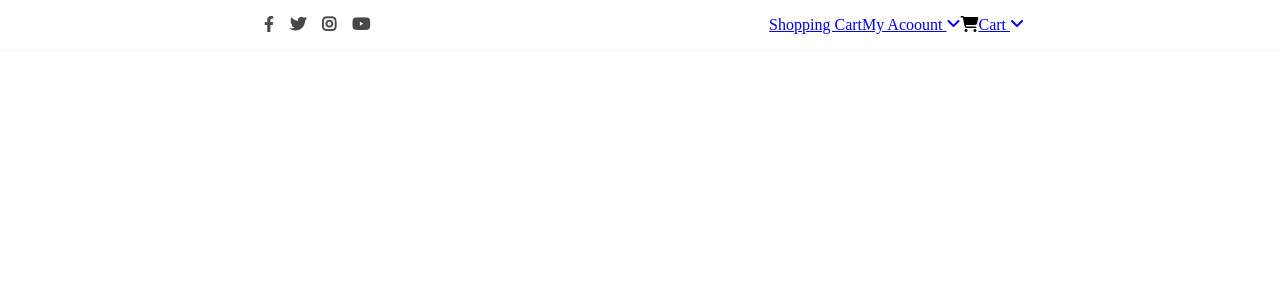
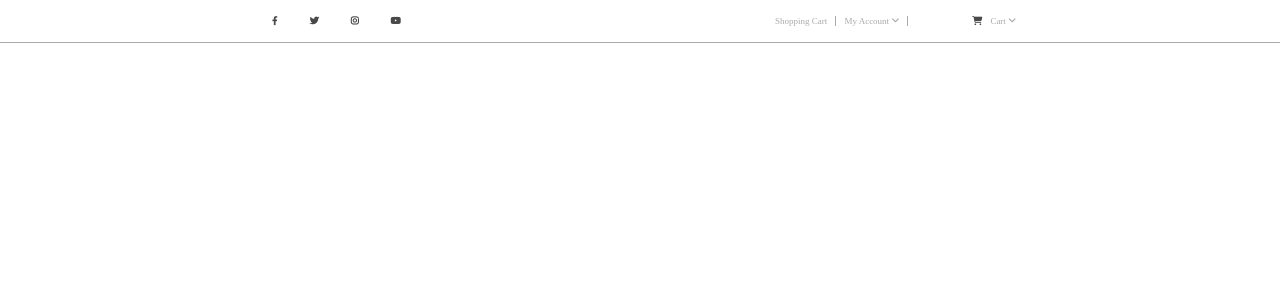
Before and after one commit to Pietro907/proj-html-vuejs, a Vue app: page / in a window 1280 px wide. Shown: the top 300 px of the page. Built offline with nearby package versions, Linux system fonts and the light colour scheme.

Commit message:
add color fix padding Header top

```diff
--- a/src/components/HeaderTop.vue
+++ b/src/components/HeaderTop.vue
@@ -30,7 +30,7 @@ export default {
                 <div class="card menu_shopping">
 
                     <a href="#">Shopping Cart</a>
-                    <a href="#">My Acoount <i class="fa-solid fa-angle-down"></i></a>
+                    <a class="border_account" href="#">My Account <i class="fa-solid fa-angle-down"></i></a>
 
                 </div>
 
@@ -51,7 +51,8 @@ export default {
 <style scoped>
 .container{
     padding: 1rem 0;
-    border-bottom: 1px solid var(--bg-white-smoke);
+    border-bottom: 1px solid var(--bg-gray-light);
+    font-size: xx-small;
 }
 .r_60 {
     width: 60%;
@@ -60,14 +61,27 @@ export default {
 .col {
     width: calc(100% / 12 * 6);
 }
-.brands_logo{
+.brands_logo, .menu_shopping > i{
     color: var(--bg-secondary);
 }
 .brands_logo > i {
+    padding: 0 1rem;
+}
+.menu_shopping > i{
+    padding: 0 0 0 4rem;
+}
+.menu_shopping > a {
     padding: 0 0.5rem;
+    text-decoration: none;
+    color: var(--bg-gray-light);
 }
 .card {
     background-color: var(--bg-primary);
+}
+.border_account{
+
+    border-left: 1px solid var(--bg-gray-light);
+    border-right: 1px solid var(--bg-gray-light);
 }
 
 
```
